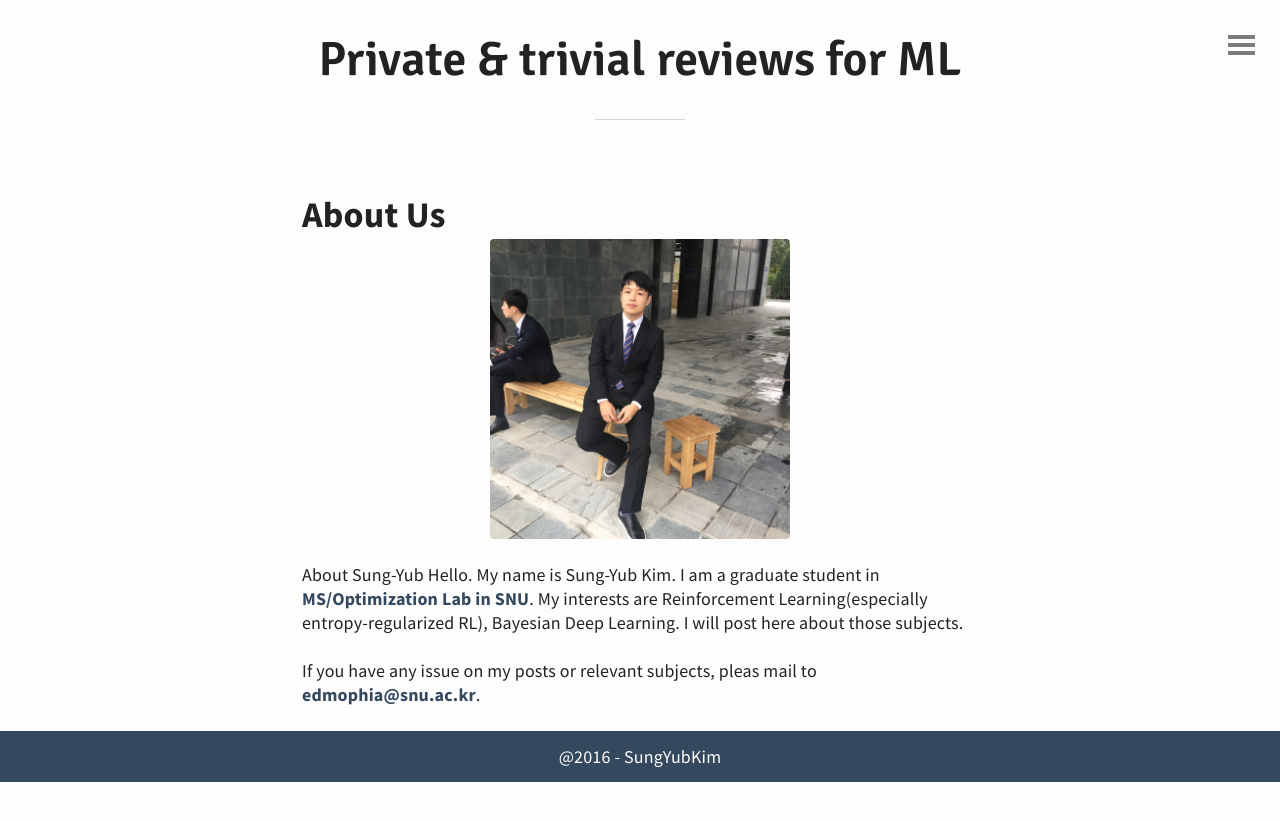
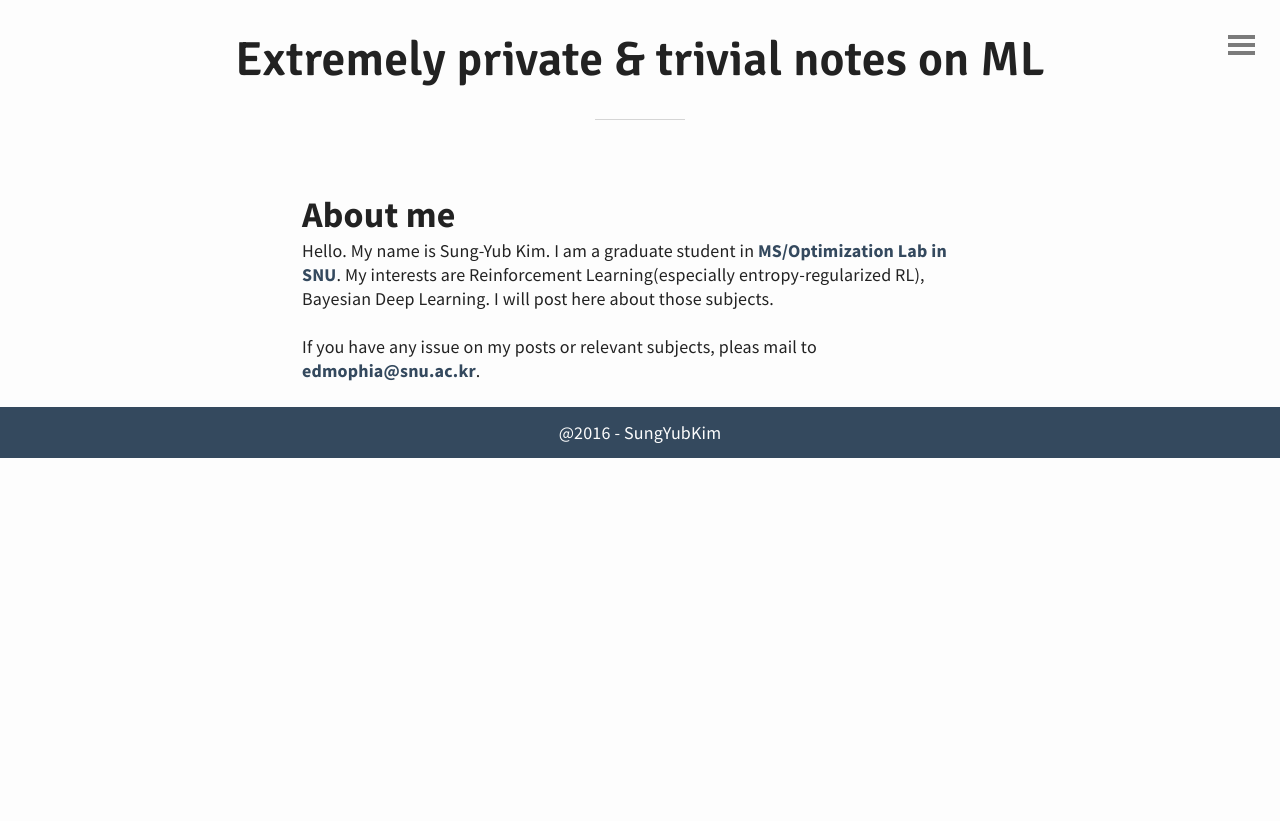
Before and after one commit to edmophia/edmophia.github.io, a Jekyll site: the page built from about.md, in a window 1280 px wide. Shown: the top 821 px of the page. Built offline with Jekyll 4.4.1, drawn with Linux system fonts in a browser that asks for light colours.

Commit message:
no message

```diff
--- a/_includes/header.html
+++ b/_includes/header.html
@@ -1,6 +1,6 @@
 <header id="header">
 	<a href="{{ site.baseurl }}">
 		<!-- <img src="{{ "/img/header.png" | prepend: site.baseurl | replace: '//', '/' }}" alt="Emerald Logo"> -->
-	  <h1>Private & trivial reviews for ML</h1>
+	  <h1>Extremely private & trivial notes on ML</h1>
 	</a>
 </header>
--- a/about.md
+++ b/about.md
@@ -3,10 +3,8 @@ layout: page
 title: About Me
 ---
 
-## About Us
-<img src="img/profile.JPG" alt="Drawing" style="width: 300px;"/>
+## About me
 
-About Sung-Yub
 Hello. My name is Sung-Yub Kim.
 I am a graduate student in [MS/Optimization Lab in SNU](http://polytope.snu.ac.kr).
 My interests are Reinforcement Learning(especially entropy-regularized RL), Bayesian Deep Learning.
```
